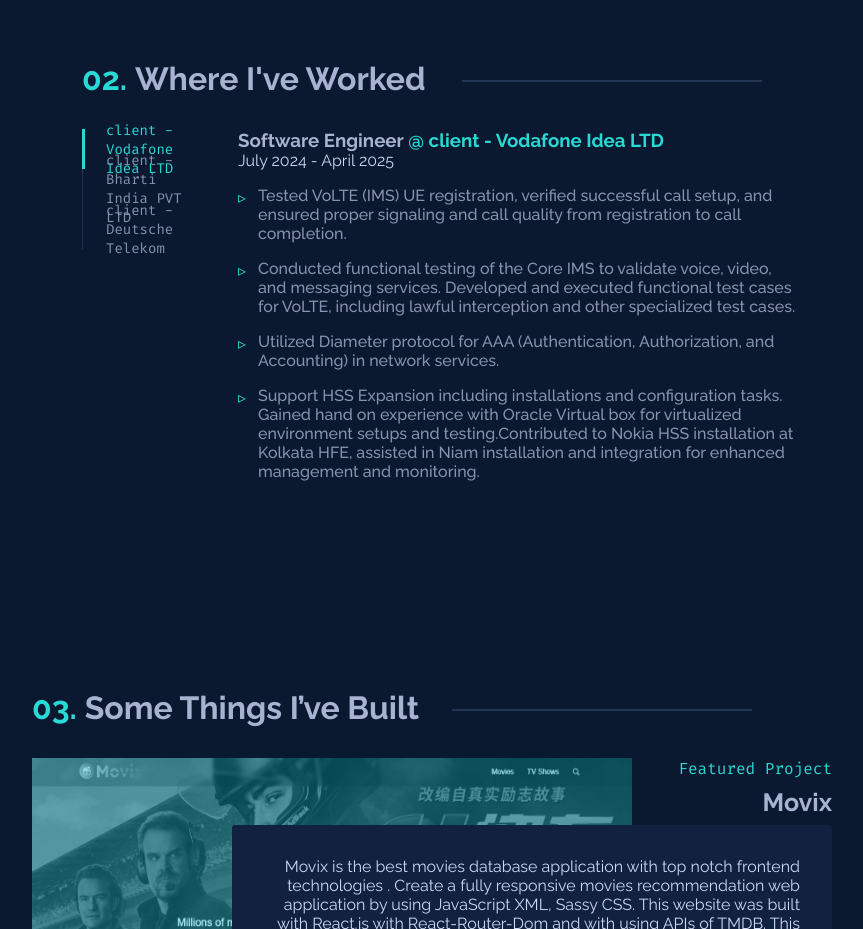
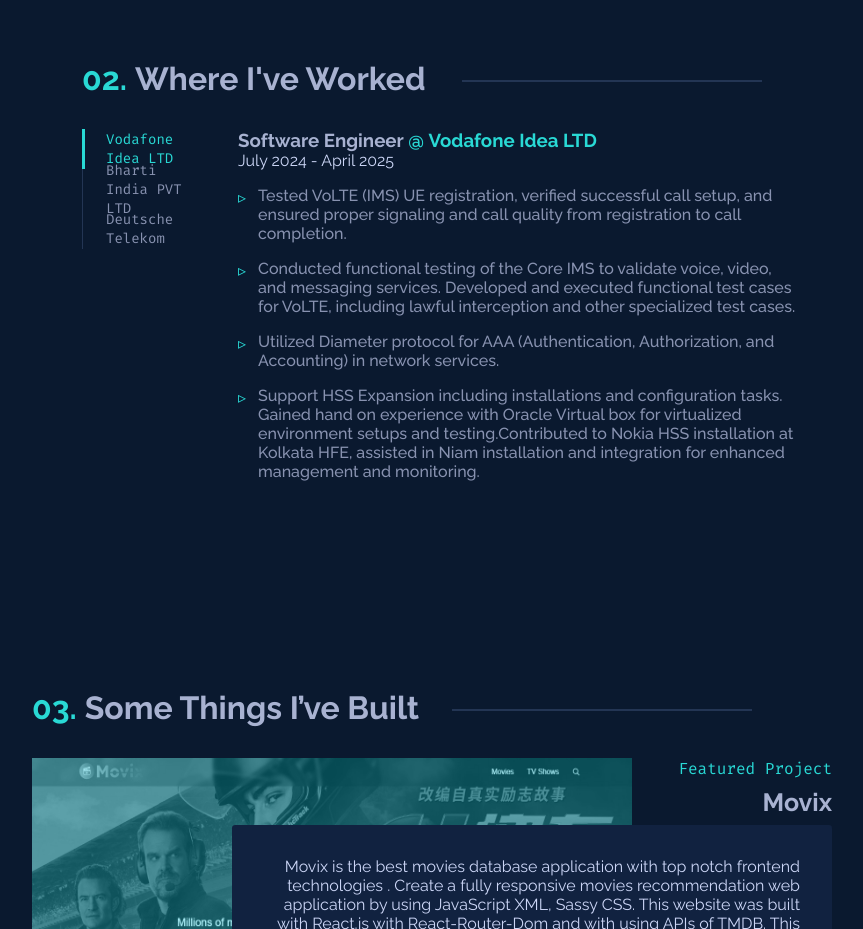
Before and after one commit to Aspak786/my-portfolio, a Next.js app: page / in a window 1280 px wide. Shown: the part 1640-2569 px from the top of the page, without its empty margins (208-1071 px from the left). Built offline with nearby package versions, Linux system fonts and the light colour scheme.

Commit message:
Fix client names in Experience section

```diff
--- a/src/sections/Experience.tsx
+++ b/src/sections/Experience.tsx
@@ -14,7 +14,7 @@
 
   const expereinces = [
     {
-      name: "client - Vodafone Idea LTD",
+      name: "Vodafone Idea LTD",
       role: "Software Engineer",
       url: "https://www.myvi.in/vodafone-idea",
       start: "July 2024",
@@ -27,7 +27,7 @@
       ],
     },
     {
-      name: "client - Bharti India PVT LTD",
+      name: "Bharti India PVT LTD",
       role: "Software Engineer",
       url: "#",
       start: "Any Month XXXX",
@@ -38,7 +38,7 @@
       ],
     },
     {
-      name: "client - Deutsche Telekom",
+      name: "Deutsche Telekom",
       role: "Software Engineer",
       url: "#",
       start: "Any Month XXXX",
```
